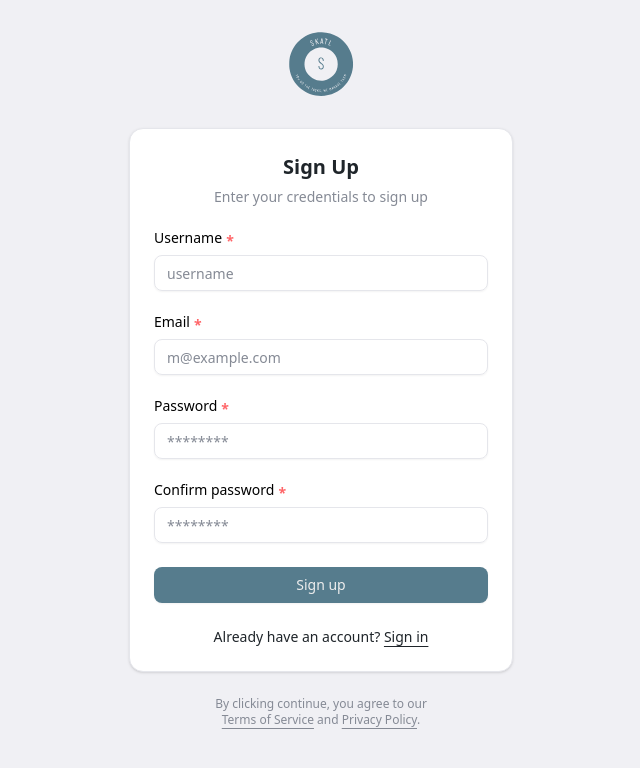
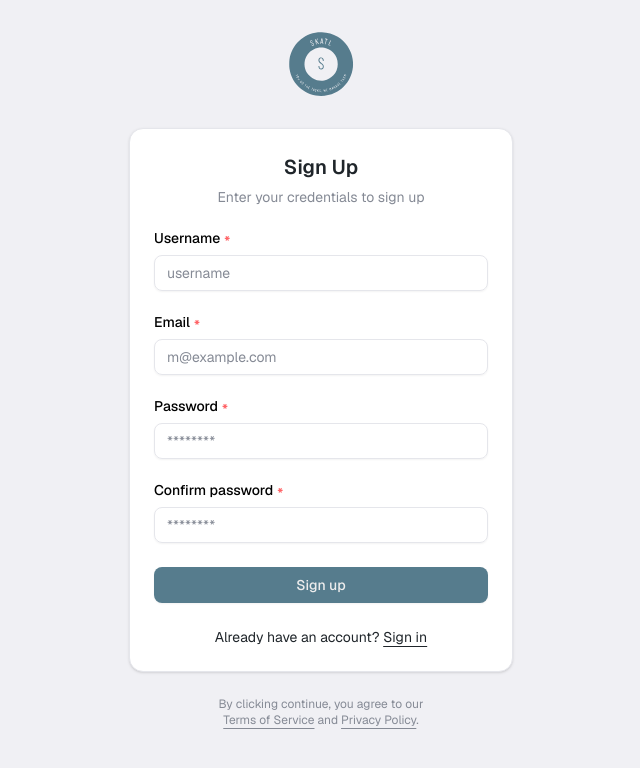
Before and after one commit to dinhngocduy2000/skatl, a Next.js app: page /signup in a window 1280 px wide. Shown: the top 768 px of the page, without its empty margins (319-959 px from the left). Built offline with nearby package versions, Linux system fonts and the light colour scheme; no server answers.

Commit message:
fix: fix fonts

```diff
--- a/src/app/(auth)/layout.tsx
+++ b/src/app/(auth)/layout.tsx
@@ -1,18 +1,20 @@
 import type { Metadata } from "next";
-import { Geist, Geist_Mono } from "next/font/google";
 import "../globals.css";
 import { DefaultMetadata } from "@/lib/utils";
 import ToastProvider from "../toast-provider";
 import Logo from "../../assets/svg/skatl-logo.svg";
+import { Geist, Geist_Mono } from "next/font/google";
 const geistSans = Geist({
   variable: "--font-geist-sans",
   subsets: ["latin"],
+  display: "swap",
 });
+
 const geistMono = Geist_Mono({
   variable: "--font-geist-mono",
   subsets: ["latin"],
+  display: "swap",
 });
-
 export const metadata: Metadata = DefaultMetadata;
 
 export default function LoginLayout({
--- a/src/app/globals.css
+++ b/src/app/globals.css
@@ -81,6 +81,8 @@
 
 @theme inline {
   --color-background: var(--background);
+  --font-sans: var(--font-geist-sans);
+  --font-mono: var(--font-geist-mono);
   --color-foreground: var(--foreground);
   --color-card: var(--card);
   --color-card-foreground: var(--card-foreground);
@@ -123,6 +125,6 @@
     @apply border-border outline-ring/50;
   }
   body {
-    @apply bg-background text-foreground;
+    @apply bg-background text-foreground font-sans;
   }
 }
```
